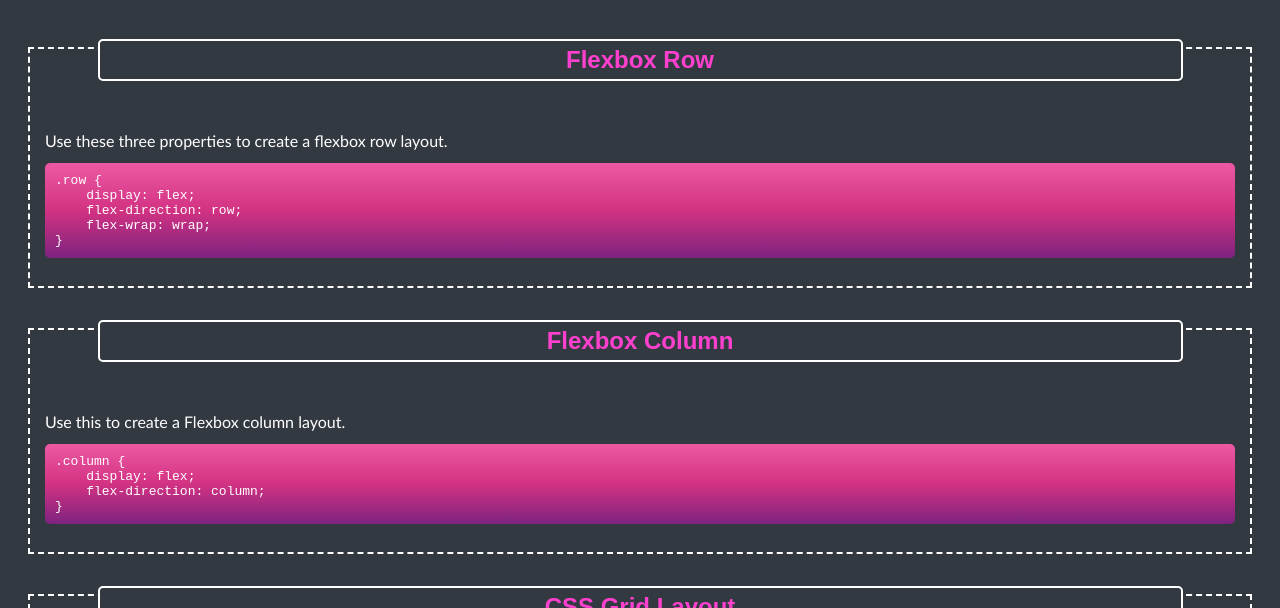
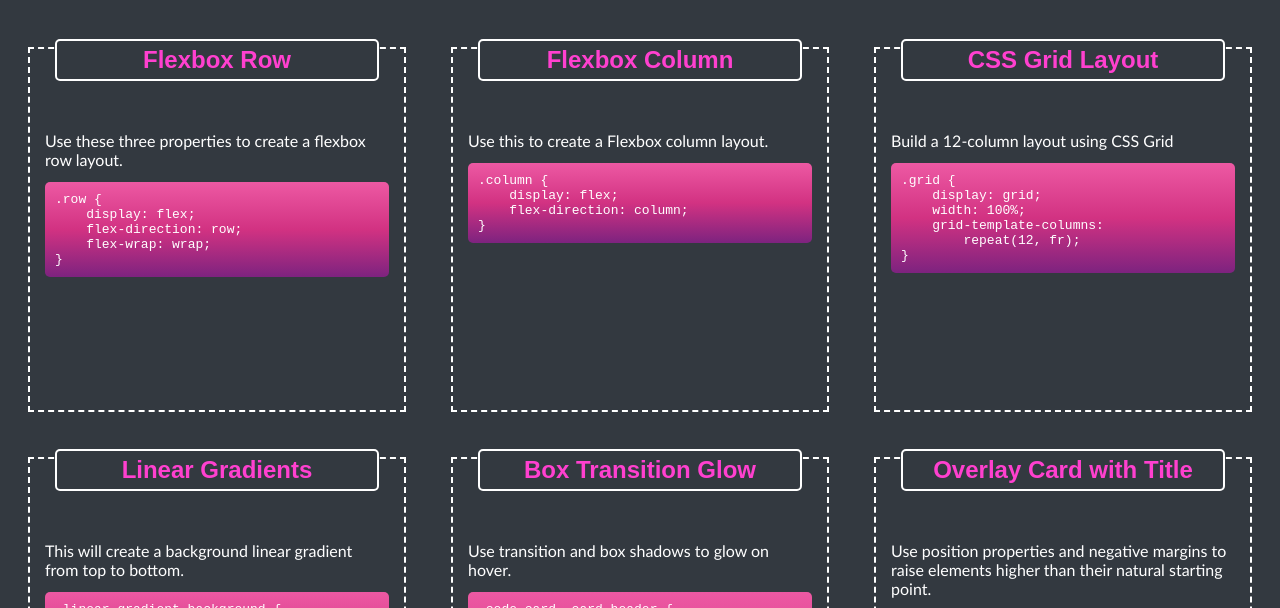
Before and after one commit to maudmain/02-mini-project, a plain HTML site: page index.html in a window 1280 px wide. Shown: the part 124-732 px from the top of the page. Drawn offline with Linux system fonts and the light colour scheme.

Commit message:
comments and class added to main section

```diff
--- a/index.html
+++ b/index.html
@@ -19,8 +19,8 @@
 
         <!-- Main content -->
         <main>
-            <!-- Flex container -->
-            <section>
+            <!-- Grid container -->
+            <section class="grid-container">
                 <!-- Card 1 -->
                 <div class="card">
                     <h2>Flexbox Row</h2>
```
